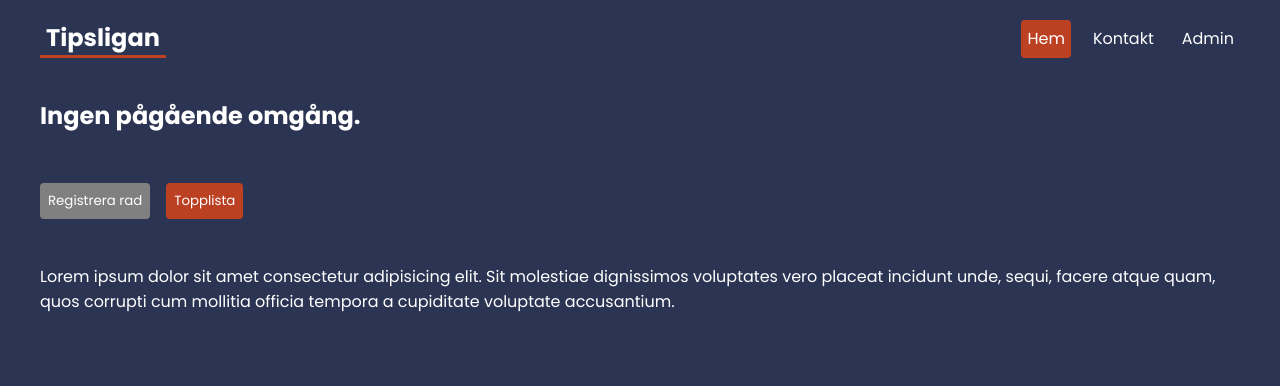
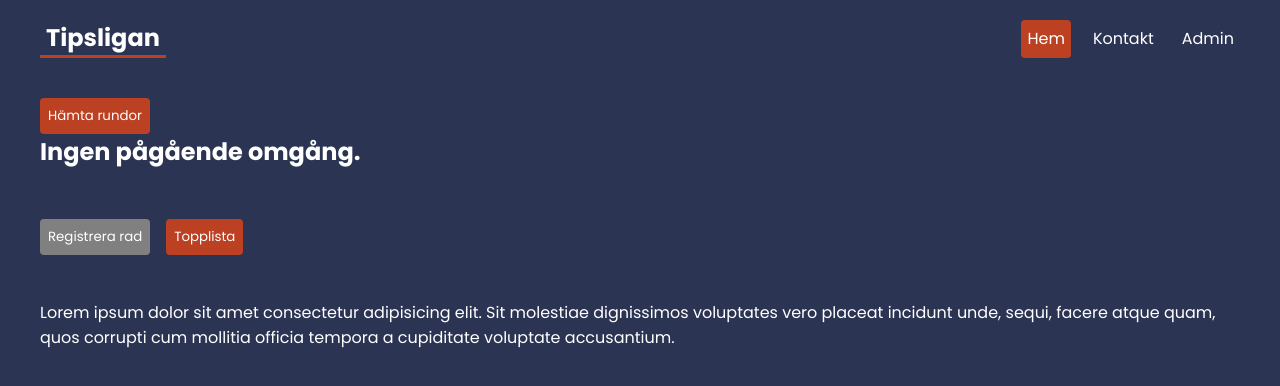
Before and after one commit to johannesern/tipsligan, a React (Vite) app: page / in a window 1280 px wide. Shown: the top 386 px of the page. Built offline with nearby package versions, Linux system fonts and the light colour scheme.

Commit message:
for testing

```diff
--- a/src/pages/Home.jsx
+++ b/src/pages/Home.jsx
@@ -6,9 +6,26 @@ import SiteInfo from "../components/SiteInfo";
 import { Outlet } from "react-router-dom";
 
 export default function Home() {
+  const fetchTester = async () => {
+    try {
+      const response = await fetch("https://localhost:5000/users");
+      console.log("Rounds response:", response);
+      if (response.ok) {
+        const responseData = await response.json();
+        console.log("Fetch rounds response:", responseData);
+        return responseData;
+      } else {
+        console.error("Failed to get data");
+      }
+    } catch (error) {
+      console.error("Roundsdisplay error", error);
+      return error;
+    }
+  };
   return (
     <section>
       <article>
+        <button onClick={fetchTester}>Hämta rundor</button>
         <HomeTitleAndButtons />
         <SiteInfo />
         <Outlet />
```
